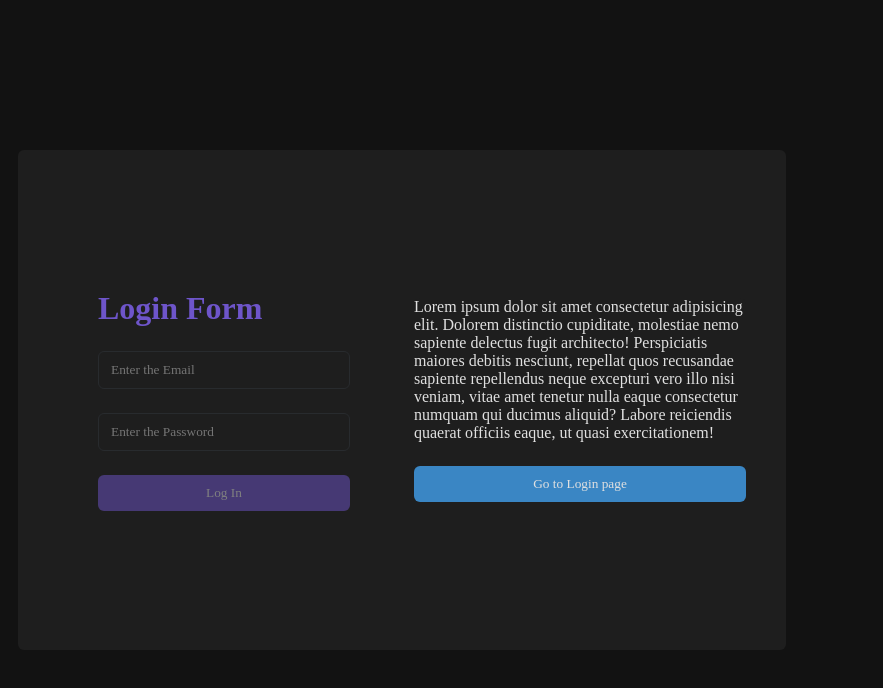
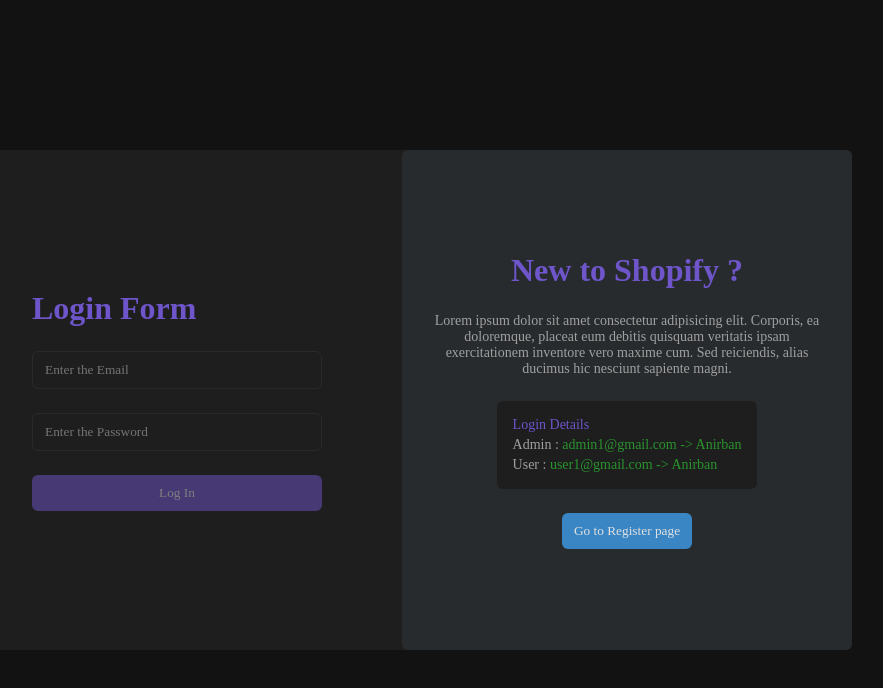
Before and after one commit to basakjeet08/Angular-Module-Three-Re-Exam, an Angular app: page /auth in a window 1280 px wide. Shown: the top 688 px of the page, without its empty margins (238-1121 px from the left). Built offline with nearby package versions, Linux system fonts and the light colour scheme; a web font is replaced by a local one.

Commit message:
update : Feature Update for Auth Module.

```diff
--- a/src/app/auth/auth.component.css
+++ b/src/app/auth/auth.component.css
@@ -7,17 +7,37 @@
 
   display: flex;
   flex-direction: column;
+
   justify-content: center;
   align-items: center;
+
+  padding: 32px;
 }
 
 .auth-container {
-  min-height: 500px;
-  width: 60%;
+  width: 100%;
+  max-width: 900px;
+
+  display: grid;
+  grid-template-columns: 1fr 1fr;
 }
 
 .auth-item {
+  min-width: 300px;
+  min-height: 500px;
+
   display: flex;
-  justify-content: center;
-  align-items: center;
+  flex-direction: column;
 }
+
+.z-99 {
+  z-index: 99;
+}
+
+.text-center {
+  text-align: center;
+}
+
+.w-70 {
+  width: 60%;
+}
--- a/src/app/auth/auth.component.html
+++ b/src/app/auth/auth.component.html
@@ -1,34 +1,25 @@
-<div class="card-container row-container auth-container g-24 p-40">
-  <div class="flex-1 auth-item">
-    <app-login (onSuccess)="onLoginSuccess($event)" *ngIf="isLoginMode" />
+<!-- Idle State -->
+<div class="card-container auth-container">
+  <!-- Login Mask Component -->
+  <div class="auth-item">
+    <!-- Login Component -->
+    <app-login
+      *ngIf="isLoginMode"
+      class="flex-1 p-40 items-center justify-center"
+      (onSuccess)="onLoginSuccess($event)"
+    />
 
-    <div class="card-container col-container g-24" *ngIf="!isLoginMode">
-      <p>
+    <!-- Register Mark Component -->
+    <div
+      *ngIf="!isLoginMode"
+      class="variant-card-container col-container g-32 flex-1 p-24 items-center justify-center z-99"
+    >
+      <h1>Been with us ?</h1>
+
+      <p class="text-center body-text muted-text">
         Lorem ipsum dolor sit amet consectetur adipisicing elit. Dolorem
         distinctio cupiditate, molestiae nemo sapiente delectus fugit
         architecto! Perspiciatis maiores debitis nesciunt, repellat quos
-        recusandae sapiente repellendus neque excepturi vero illo nisi veniam,
-        vitae amet tenetur nulla eaque consectetur numquam qui ducimus aliquid?
-        Labore reiciendis quaerat officiis eaque, ut quasi exercitationem!
-      </p>
-
-      <button class="btn btn-secondary" (click)="toggleMode()">
-        Go to Register page
-      </button>
-    </div>
-  </div>
-
-  <div class="flex-1 auth-item">
-    <app-register (onSuccess)="onRegistrationSuccess()" *ngIf="!isLoginMode" />
-
-    <div class="card-container col-container g-24" *ngIf="isLoginMode">
-      <p>
-        Lorem ipsum dolor sit amet consectetur adipisicing elit. Dolorem
-        distinctio cupiditate, molestiae nemo sapiente delectus fugit
-        architecto! Perspiciatis maiores debitis nesciunt, repellat quos
-        recusandae sapiente repellendus neque excepturi vero illo nisi veniam,
-        vitae amet tenetur nulla eaque consectetur numquam qui ducimus aliquid?
-        Labore reiciendis quaerat officiis eaque, ut quasi exercitationem!
       </p>
 
       <button class="btn btn-secondary" (click)="toggleMode()">
@@ -36,4 +27,48 @@
       </button>
     </div>
   </div>
+
+  <!-- Register Component Mark Container -->
+  <div class="auth-item">
+    <!-- Register Component -->
+    <app-register
+      *ngIf="!isLoginMode"
+      class="flex-1 p-40 items-center justify-center"
+      (onSuccess)="onRegistrationSuccess()"
+    />
+
+    <!-- Login Mask -->
+    <div
+      *ngIf="isLoginMode"
+      class="variant-card-container col-container g-24 flex-1 p-24 items-center justify-center z-99"
+    >
+      <h1>New to Shopify ?</h1>
+
+      <p class="text-center body-text muted-text">
+        Lorem ipsum dolor sit amet consectetur adipisicing elit. Corporis, ea
+        doloremque, placeat eum debitis quisquam veritatis ipsam exercitationem
+        inventore vero maxime cum. Sed reiciendis, alias ducimus hic nesciunt
+        sapiente magni.
+      </p>
+
+      <!-- Mock Credentials to Login -->
+      <div class="card-container col-container g-4 p-16">
+        <p class="body-text primary-text">Login Details</p>
+
+        <p class="body-text muted-text">
+          Admin :
+          <span class="accent-text">{{ "admin1@gmail.com -> Anirban" }} </span>
+        </p>
+
+        <p class="body-text muted-text">
+          User :
+          <span class="accent-text">{{ "user1@gmail.com -> Anirban" }} </span>
+        </p>
+      </div>
+
+      <button class="btn btn-secondary" (click)="toggleMode()">
+        Go to Register page
+      </button>
+    </div>
+  </div>
 </div>
--- a/src/app/auth/login/login.component.html
+++ b/src/app/auth/login/login.component.html
@@ -1,5 +1,5 @@
 <form
-  class="col-container g-24 p-40 h-full"
+  class="col-container g-24 p-40 h-full justify-center"
   (ngSubmit)="onLoginClick()"
   #formContainer="ngForm"
 >
--- a/src/app/auth/register/register.component.html
+++ b/src/app/auth/register/register.component.html
@@ -1,5 +1,6 @@
+<!-- Idle State -->
 <form
-  class="col-container g-24 p-40 h-full"
+  class="col-container g-24 h-full justify-center"
   (ngSubmit)="onRegisterClick()"
   #formContainer="ngForm"
 >
```
